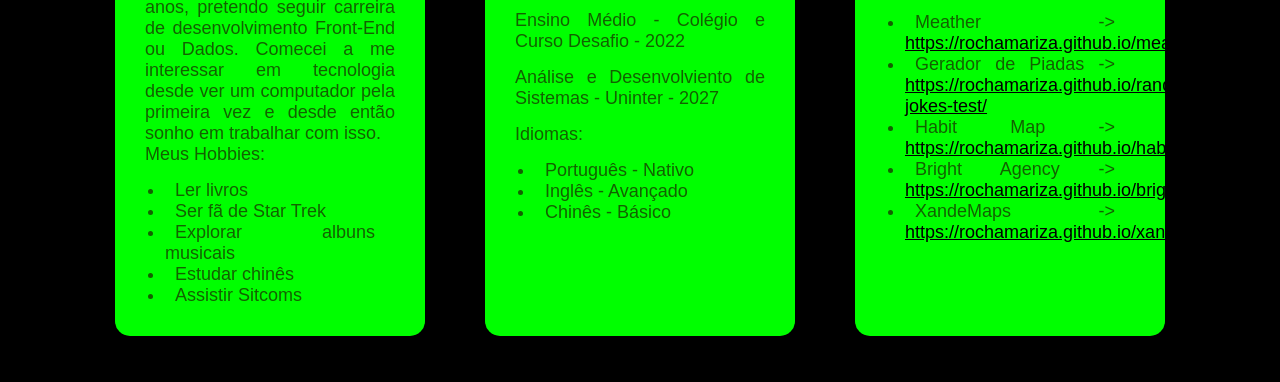
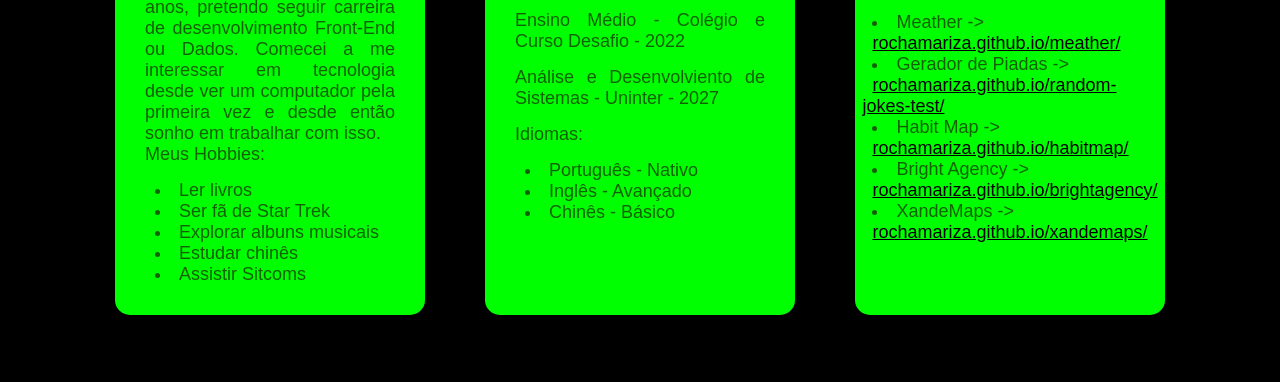
Before and after one commit to rochamariza/meu-portfolio-uninter, a plain HTML site: page index.html in a window 1280 px wide. Shown: the part 185-567 px from the top of the page. Drawn offline with Linux system fonts and the light colour scheme; a web font is replaced by a local one.

Commit message:
Update 1.8

```diff
--- a/CSS/style.css
+++ b/CSS/style.css
@@ -42,17 +42,30 @@ body{
 }
 .box ul{
     text-indent: 10px;
-    margin-inline: 20px;
+    list-style: disc inside;
 }
-.box a{
+.box .title{
     text-decoration: underline;
     color: black;
     font-size: 30px;
     text-align: center;
 }
-
-.websites a{
-    font-size: 18px;
+.links{
+    text-decoration: underline;
+    color: black;
+}
+.websites{
+    display: flex;
+    flex-direction: column;
+    justify-content: center;
+    align-items: center;
+    gap: 10px;
+    margin-inline: 10px;
+}
+.websites ul{
+    text-indent: 10px;
+    list-style: disc inside;
+    text-align: justify;
 }
 .contato{
     border-radius: 15px;
@@ -146,4 +159,7 @@ body{
         max-width: 56%;
         min-width: 40%;
     }
+    .links p{
+        text-align: justify;
+    }
 }
--- a/index.html
+++ b/index.html
@@ -11,7 +11,7 @@
     <div class="line"></div>
     <div class="content">
         <div class="box">
-            <a href="#">Sobre Mim</a>
+            <a href="#" class="title">Sobre Mim</a>
             <p>Meu nome é Mariza, tenho 21 anos, pretendo seguir carreira de desenvolvimento Front-End ou Dados. Comecei a me interessar em tecnologia desde ver um computador pela primeira vez e desde então sonho em trabalhar com isso.<br>Meus Hobbies: </p>
             <ul class="hobbies">
                 <li>Ler livros</li>
@@ -22,7 +22,7 @@
             </ul>
         </div>
         <div class="box">
-            <a href="#">Educação e Idiomas</a>
+            <a href="#" class="title">Educação e Idiomas</a>
             <p>Ensino Médio - Colégio e Curso Desafio - 2022</p>
             <p>Análise e Desenvolviento de Sistemas - Uninter - 2027</p>
             <p>Idiomas:</p>
@@ -32,18 +32,19 @@
                 <li>Chinês - Básico</li>
         </div>
         <div class="box">
-            <a href="#">Portfólio</a>
+            <a href="#" class="title">Portfólio</a>
             <p>Websites já criados por mim: </p>
-            <ul class="websites">
-                <li>Meather -> <a href="https://rochamariza.github.io/meather/">https://rochamariza.github.io/meather/</a></li>
-                <li>Gerador de Piadas -> <a href="https://rochamariza.github.io/random-jokes-test/">https://rochamariza.github.io/random-jokes-test/</a></li>
-                <li>Habit Map -> <a href="https://rochamariza.github.io/habitmap/">https://rochamariza.github.io/habitmap/</a></li>
-                <li>Bright Agency -> <a href="https://rochamariza.github.io/brightagency/">https://rochamariza.github.io/brightagency/</a></li>
-                <li>XandeMaps -> <a href="https://rochamariza.github.io/xandemaps/">https://rochamariza.github.io/xandemaps/</a></li>
-            </ul>
+            <div class="websites">
+                <ul>
+                    <li>Meather -> <a href="https://rochamariza.github.io/meather/" class="links"><p>rochamariza.github.io/meather/</p></a></li>
+                    <li><span>Gerador de Piadas -> </span><a href="https://rochamariza.github.io/random-jokes-test/" class="links"><p>rochamariza.github.io/random-jokes-test/</p></a></li>
+                    <li>Habit Map -> <a href="https://rochamariza.github.io/habitmap/" class="links"><p>rochamariza.github.io/habitmap/</p></a></li>
+                    <li>Bright Agency -> <a href="https://rochamariza.github.io/brightagency/" class="links"><p>rochamariza.github.io/brightagency/</p></a></li>
+                    <li>XandeMaps -> <a href="https://rochamariza.github.io/xandemaps/" class="links"><p>rochamariza.github.io/xandemaps/</p></a></li>
+                </ul>
+            </div>
         </div>
     </div>
-
     <div class="contato">
         <h1>Contato</h1>
         <form>
```
